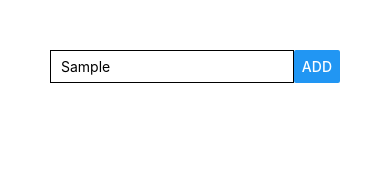
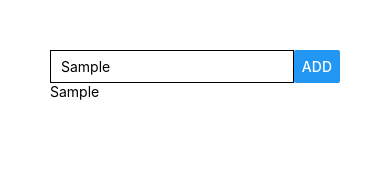
Before and after one commit to zakve/react-native-guide, a React Native app: screen / in a window 390 px wide. Both pictures are taken after typing "Sample" into the empty fields and a click on the button "ADD". Shown: the top 173 px of the page. Built offline with nearby package versions, Linux system fonts and the light colour scheme.

Commit message:
Add Task management

```diff
--- a/App.js
+++ b/App.js
@@ -1,13 +1,27 @@
-import React from 'react';
+import React, { useState } from 'react';
 import { StyleSheet, View, Text, TextInput, Button } from 'react-native';
 import BaseInput from './components/BaseInput';
 
 export default function App() {
+  const [enteredTask, setEnteredTask] = useState('');
+  const [task, setTask] = useState([]);
+
+  const taskInputHandler = (enteredTask) => {
+    setEnteredTask(enteredTask)
+  }
+
+  const addTaskHandler = () => {
+    setTask([...task, enteredTask])
+  }
+
   return (
     <View style={styles.screen}>
       <View style={styles.inputContainer}>
-        <TextInput placeholder="Add task..." style={styles.input} />
-        <Button title="Add" />
+        <TextInput placeholder="Add task..." style={styles.input} onChangeText={taskInputHandler} value={enteredTask} />
+        <Button title="Add" onPress={addTaskHandler} />
+      </View>
+      <View>
+        {task.map((task) => { return <Text key={task}>{task}</Text> })}
       </View>
     </View>
   );
```
